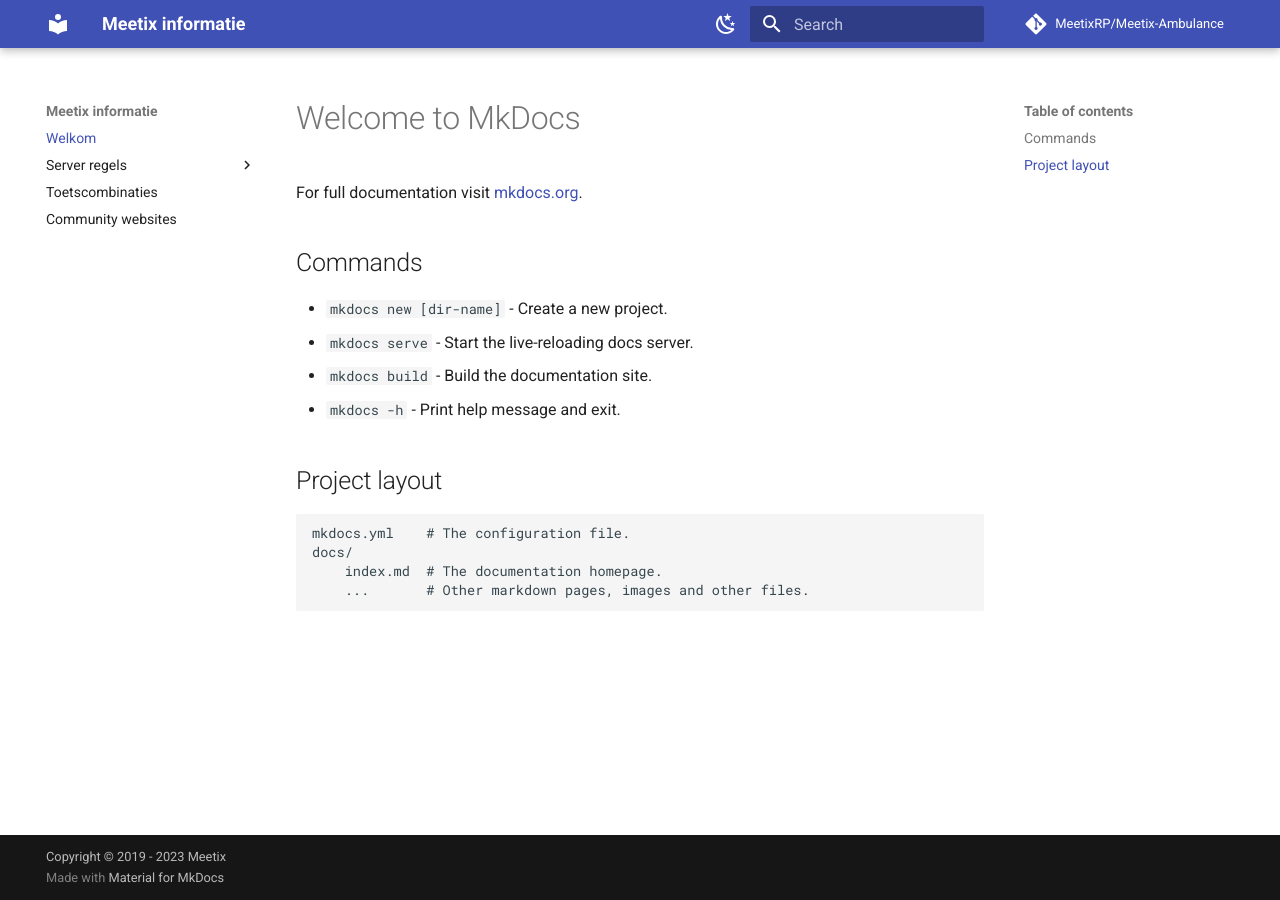
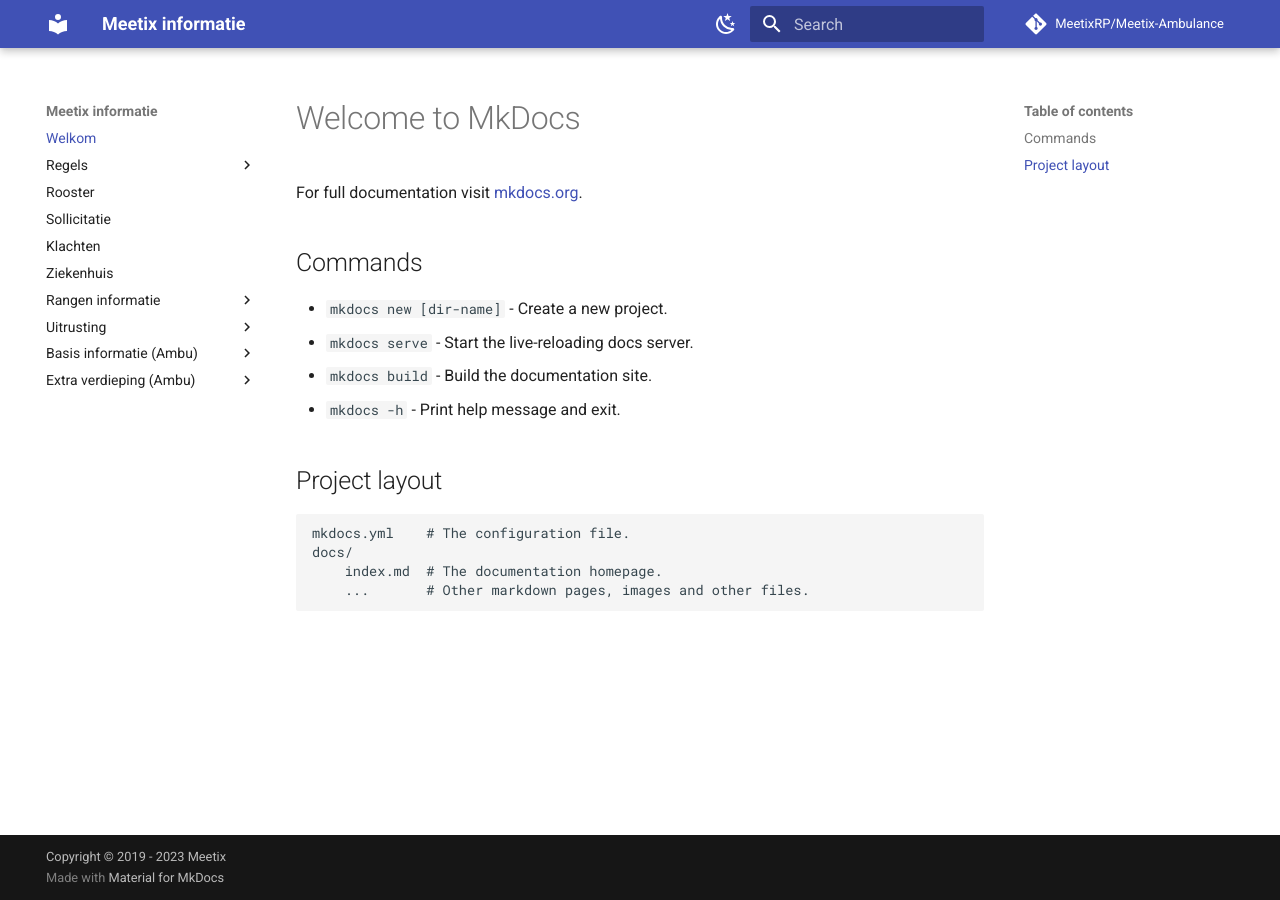
Before and after one commit to MeetixRP/Meetix-Ambulance, an MkDocs documentation site: the page built from docs/index.md, in a window 1280 px wide. Built offline with MkDocs 1.6.1 and Material for MkDocs 9.7.7, drawn with Linux system fonts in a browser that asks for light colours; comment, search, counter and statistics services are not loaded.

Commit message:
Pagina's

```diff
--- a/mkdocs.yml
+++ b/mkdocs.yml
@@ -31,11 +31,30 @@
 #Navigeer
 nav:
   - Welkom: index.md
-  - Server regels:
-    - Algemene regels: algemeneregels.md
-    - Offroad voertuigen: offroad.md
-  - Toetscombinaties: keybinds.md
-  - Community websites: communitysites.md
+  - Regels:
+    - Parkeerbeleid: parkeerbeleid.md
+  - Rooster: rooster.md
+  - Sollicitatie: sollicitatie.md
+  - Klachten: klachten.md
+  - Ziekenhuis: ziekenhuis.md
+  - Rangen informatie:
+    - Rangen: rangen.md
+    - Specialisaties en trainingen: specialisaties.md
+  - Uitrusting:
+    - Voertuigen: voertuigen.md
+    - Hulpmiddelen: hulpmiddelen.md
+    - Medicatie: medicatie.md
+  - Basis informatie (Ambu):
+    - Stappenplan: stappenplan.md
+    - Communicatie: communicatie.md
+    - Promoties: promoties.md
+    - Medisch menu: medischmenu.md
+  - Extra verdieping (Ambu):
+    - ABCDE Model: abcdemodel.md
+    - Specialisaties:
+      - S.O.R.T: sort.md
+      - MMT: mmt.md
+      - OVD-G: ovdg.md
 # Extensions
 
 markdown_extensions:
```
Also changed, not shown: docs/abcdemodel.md (added), docs/communicatie.md (added), docs/hulpmiddelen.md (added), docs/klachten.md (added), docs/medicatie.md (added), docs/medischmenu.md (added), docs/mmt.md (added), docs/ovdg.md (added), docs/parkeerbeleid.md (added), docs/promoties.md (added), docs/rangen.md (added), docs/rooster.md (added), docs/sollicitatie.md (added), docs/sort.md (added), 4 more files.
